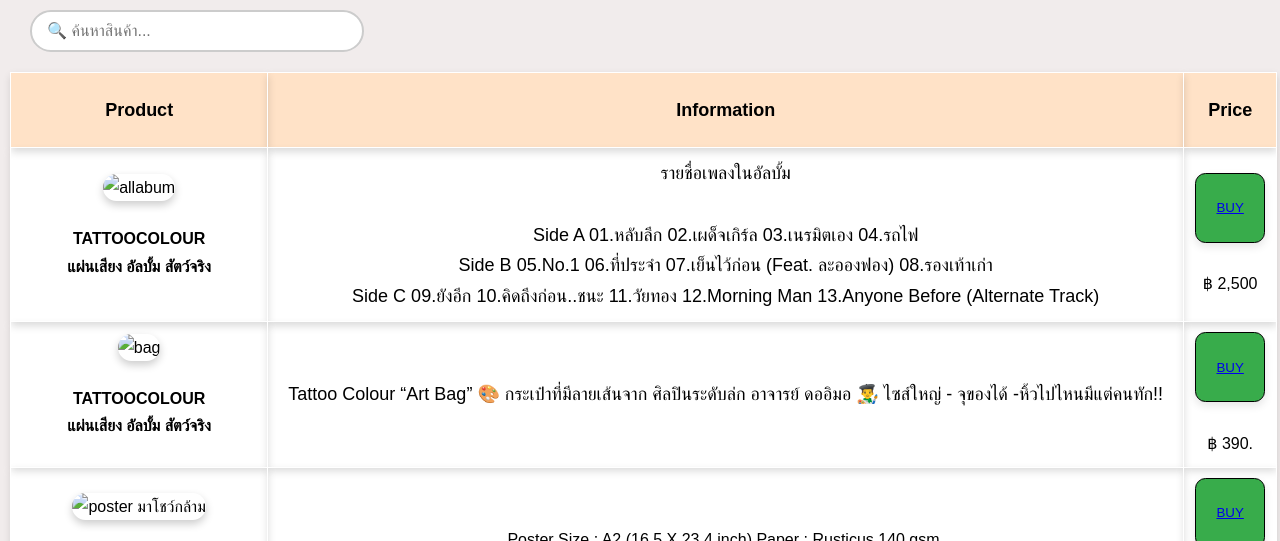
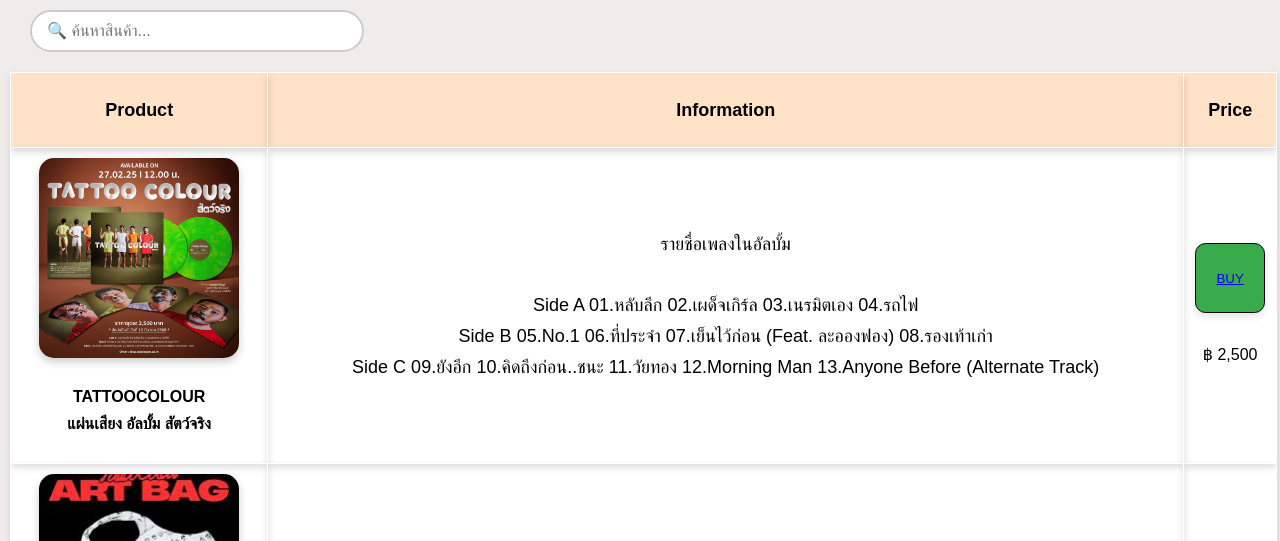
Before and after one commit to Pe3pro/6809650564_MyShop, a plain HTML site: page my2ndcategory.html in a window 1280 px wide. Shown: the part 223-764 px from the top of the page. Drawn offline with Linux system fonts and the light colour scheme.

Commit message:
fix name paths

```diff
--- a/my2ndcategory.html
+++ b/my2ndcategory.html
@@ -41,7 +41,7 @@
                 </td>
             </tr>
             <tr>
-                <td><img src="resources/Vinyl music.jpg" alt="allabum">
+                <td><img src="resources/Vinyl-music.jpg" alt="allabum">
                     <p>TATTOOCOLOUR <br>แผ่นเสียง อัลบั้ม
                         สัตว์จริง
                     </p>
@@ -74,7 +74,7 @@
                 <td><button><a href="https://shop.smallroom.co.th/en/product/362510/product-362510">BUY</a></button><br><br>฿ 2,500</td>
             </tr>
             <tr>
-                <td><img src="resources/art Bag.jpg" alt="bag">
+                <td><img src="resources/Art-bag.jpg" alt="bag">
                     <p>TATTOOCOLOUR <br>แผ่นเสียง อัลบั้ม สัตว์จริง
                     </p>
                 </td>
@@ -93,7 +93,7 @@
                 <td><button><a href="https://www.facebook.com/tattoocolour/posts/tattoo-colour-art-bag-%E0%B8%81%E0%B8%A3%E0%B8%B0%E0%B9%80%E0%B8%9B%E0%B9%8B%E0%B8%B2%E0%B8%97%E0%B8%B5%E0%B9%88%E0%B8%A1%E0%B8%B5%E0%B8%A5%E0%B8%B2%E0%B8%A2%E0%B9%80%E0%B8%AA%E0%B9%89%E0%B8%99%E0%B8%88%E0%B8%B2%E0%B8%81%E0%B8%A8%E0%B8%B4%E0%B8%A5%E0%B8%9B%E0%B8%B4%E0%B8%99%E0%B8%A3%E0%B8%B0%E0%B8%94%E0%B8%B1%E0%B8%9A%E0%B8%A5%E0%B9%88%E0%B8%81-%E0%B8%AD%E0%B8%B2%E0%B8%88%E0%B8%B2%E0%B8%A3%E0%B8%A2%E0%B9%8C-%E0%B8%94%E0%B8%AD%E0%B8%AD%E0%B8%B4%E0%B8%A1%E0%B8%AD-%E0%B9%84%E0%B8%8B%E0%B8%AA%E0%B9%8C%E0%B9%83%E0%B8%AB/1320627396084909/">BUY</a></button><br><br>฿ 390.</td>
             </tr
             <tr>
-                <td><img src="resources/4c13c96c-fb9b-09b0-38ae-686266283fa3.jpg" alt="poster มาโชว์กล้าม">
+                <td><img src="resources/tattoo-poster.jpg" alt="poster มาโชว์กล้าม">
                     <p>Poster : นักกล้าม | Tattoo Colour</p>
                 </td>
                 <td>Poster Size : A2 (16.5 X 23.4 inch)
```
Also changed, not shown: index.html (+3 -3 lines), my1stcategory.html (+1 -1 lines).
